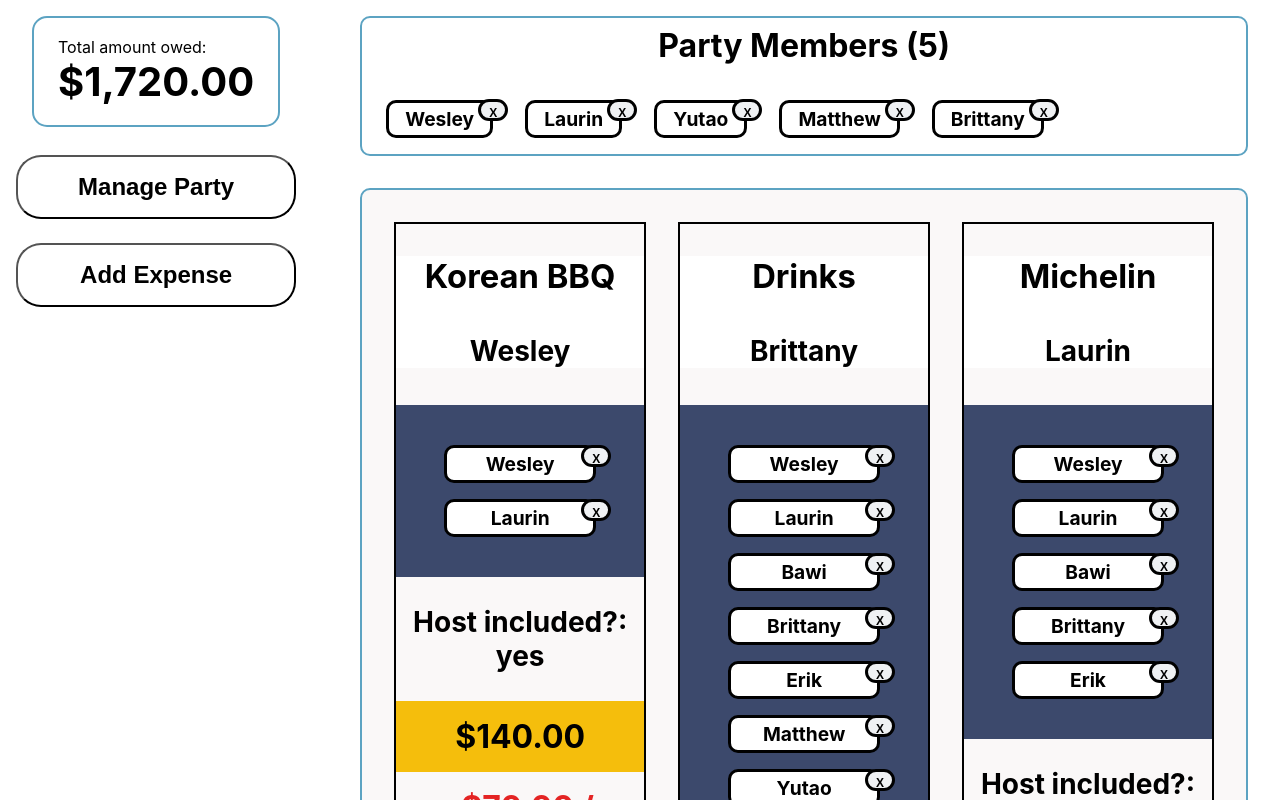
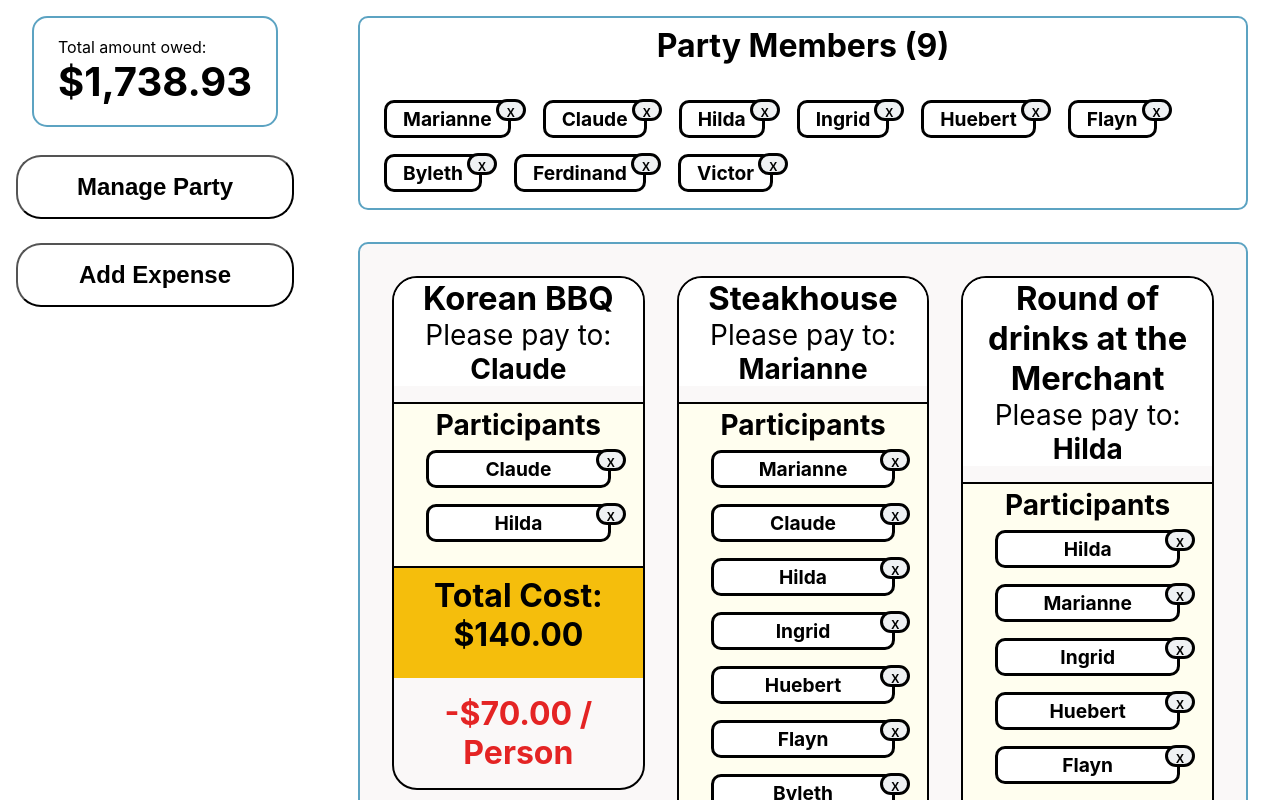
Before and after one commit to WesloTheWeb/SplitBillApp, a React (Create React App) app: page / in a window 1280 px wide. Shown: the top 800 px of the page. Built offline with nearby package versions, Linux system fonts and the light colour scheme.

Commit message:
Feat/add modal part two (#5)
- Activity Items now has a new design.
- Dummy data expanded upon.
- Wanted to create fallback point as I tinker with React Hook Forms more without losing style and updated components prior.

```diff
--- a/src/app/expenseSlice.js
+++ b/src/app/expenseSlice.js
@@ -4,24 +4,21 @@ const initialState = {
     expenses: [
         {
             expenseName: 'Korean BBQ',
-            personBeingPaid: 'Wesley',
-            costs: 140,
-            payers: ['Wesley', 'Laurin'],
-            hostAsParticipant: true,
+            personBeingPaid: 'Claude',
+            cost: 140,
+            payers: ['Claude', 'Hilda'],
         },
         {
-            expenseName: 'Drinks',
-            personBeingPaid: 'Brittany',
-            costs: 80,
-            payers: ['Wesley', 'Laurin', 'Bawi', 'Brittany', 'Erik', 'Matthew', 'Yutao', 'Raymond', 'Hien'],
-            hostAsParticipant: true,
+            expenseName: 'Steakhouse',
+            personBeingPaid: 'Marianne',
+            cost: 1500.43,
+            payers: ['Marianne', 'Claude', 'Hilda', 'Ingrid', 'Huebert', 'Flayn', 'Byleth', 'Ferdinand', 'Victor'],
         },
         {
-            expenseName: 'Michelin',
-            personBeingPaid: 'Laurin',
-            costs: 1500,
-            payers: ['Wesley', 'Laurin', 'Bawi', 'Brittany', 'Erik'],
-            hostAsParticipant: true,
+            expenseName: 'Round of drinks at the Merchant',
+            personBeingPaid: 'Hilda',
+            cost: 98.5,
+            payers: ['Hilda', 'Marianne', 'Ingrid', 'Huebert', 'Flayn'],
         },
     ]
 }
@@ -35,7 +32,7 @@ const expenseSlice = createSlice({
             state.expenses.push({
                 expenseName: action.payload,
                 personBeingPaid: action.payload,
-                costs: action.payload,
+                cost: action.payload,
                 payers: action.payload,
                 hostAsParticipant: action.payload,
             });
--- a/src/app/partySlice.js
+++ b/src/app/partySlice.js
@@ -1,7 +1,7 @@
 import { createSlice } from "@reduxjs/toolkit";
 
 const initialState = {
-    partyMembers: ['Wesley', 'Laurin', 'Yutao', 'Matthew', 'Brittany']
+    partyMembers: ['Marianne', 'Claude', 'Hilda', 'Ingrid', 'Huebert', 'Flayn', 'Byleth', 'Ferdinand', 'Victor']
 }
 
 const partySlice = createSlice({
--- a/src/containers/ActivityItem/ActivityItem.js
+++ b/src/containers/ActivityItem/ActivityItem.js
@@ -4,15 +4,16 @@ import classes from './ActivityItem.module.scss';
 
 const { activityContainer, headerRow, participantsRow, totalExpenseRow, dividedSumRow } = classes;
 
-const ActivityItem = ({ title, personPaid, participants, includeHost, cost }) => {
+const ActivityItem = ({ title, personPaid, participants, cost }) => {
 
     return (
         <div className={activityContainer}>
             <section className={headerRow}>
                 <h3>{title}</h3>
-                <h4>{personPaid}</h4>
+                <span>Please pay to: <b>{personPaid}</b></span>
             </section>
             <section className={participantsRow}>
+                <h4>Participants</h4>
                 {/* TODO: Should have its own state of participants separate from the party state */}
                 {participants?.map((person) => {
                     return (
@@ -22,9 +23,8 @@ const ActivityItem = ({ title, personPaid, participants, includeHost, cost }) =>
                     )
                 })}
             </section>
-            <p>Host included?: {includeHost ? 'yes' : 'no'} </p>
             <section className={totalExpenseRow}>
-                ${cost.toFixed(2)}
+                <span>Total Cost: ${cost.toFixed(2)}</span>
             </section>
             <section className={dividedSumRow}>
                 -${(cost / participants.length).toFixed(2)} / Person
--- a/src/containers/ActivityItem/ActivityItem.module.scss
+++ b/src/containers/ActivityItem/ActivityItem.module.scss
@@ -2,11 +2,22 @@
 
 .activityContainer {
     border: 2px solid #000;
+    border-radius: 25px;
     text-align: center;
     box-sizing: content-box;
     font-size: 1.75rem;
     font-weight: bold;
     overflow: hidden;
+
+    h3, h4 {
+        margin: 0;
+    }
+
+    span {
+        display: block;
+        font-weight: normal;
+        margin-bottom: 1rem;
+    }
 }
 
 .headerRow {
@@ -18,16 +29,23 @@
 }
 
 .participantsRow {
+    border-top: 2px solid #000;
+    border-bottom: 2px solid #000;
     display: flex;
     flex-direction: column;
-    background-color: $navyBlue;
-    padding: 2rem;
+    background-color: $participantsPool;
+    padding: 1rem;
+    padding-top: 0.25rem;
 }
 
 .totalExpenseRow {
     background-color: $gold;
-    padding: 1rem 0;
+    padding: .5rem 0;
     font-size: 2rem;
+
+    span {
+        font-weight: bold;
+    }
 }
 
 .dividedSumRow {
--- a/src/containers/ExpenseForm/ExpenseForm.js
+++ b/src/containers/ExpenseForm/ExpenseForm.js
@@ -1,12 +1,15 @@
 import React from 'react';
 import { useSelector, useDispatch } from 'react-redux';
-import { useForm, Controller } from "react-hook-form";
-// import ReactSelect from "react-select";
+import { useForm } from "react-hook-form";
 import { setExpenseBucket } from '../../app/expenseSlice';
 import Button from '../../components/Button/Button';
 import NameTag from '../../components/NameTag/NameTag';
 import Party from '../Party/Party';
 import classes from './ExpenseForm.module.scss';
+
+// TODO: Need a way to register an input of an array, pushing each person into it (Payers).
+// TODO: Might be better UX to do a search field to select people than dropdown. I.e type first few letters of available party
+// member and it will populate the field.
 
 const { buttonContainer, payersContainers } = classes;
 
@@ -16,31 +19,28 @@ const ExpenseForm = () => {
     const availablePartyMembers = useSelector((state) => state.party.partyMembers);
 
     const sanitizedArr = new Set(expenseData.payers);
-    const regEx = /\D/g;
-
-    // const newValues = availablePartyMembers.map((person) => { person });
-
 
     const { register, handleSubmit, reset, formState: { errors } } = useForm();
 
     const onSubmit = (data) => {
         dispatch(setExpenseBucket(data.expenses))
-        // reset({
-        //     expenseName: '',
-        //     personBeingPaid: '',
-        //     costs: '',
-        //     payers: [],
-        //     hostAsParticipant: true,
-        // }, {
-        //     keepErrors: true,
-        //     keepDirty: true,
-        // });
+        reset({
+            expenseName: '',
+            personBeingPaid: '',
+            costs: '',
+            payers: [],
+        }, {
+            keepErrors: true,
+            keepDirty: true,
+        });
     };
 
     return (
         <>
             <h2>Add Expense</h2>
-            <form>
+            <form
+                onSubmit={handleSubmit(onSubmit)}
+            >
                 <section className='formContainer'>
                     <div>
                         <label>Expense Name</label>
@@ -58,15 +58,12 @@ const ExpenseForm = () => {
                                 );
                             })}
                         </select>
-                        {/* <Controller
-                            as={ReactSelect}
-                            options={options}
-                            name="ReactSelect"
-                            isClearable
-                            control={control}
-                        /> */}
                         <label>Cost of expense</label>
-                        <input type="text" placeholder="$ total amount" />
+                        <input
+                            type="text"
+                            placeholder="$ total amount"
+                            {...register("cost", { required: "Cost cannot be blank." })}
+                        />
                     </div>
                     <div>
                         <label>Party Members</label>
@@ -74,6 +71,7 @@ const ExpenseForm = () => {
                     </div>
                 </section>
                 <section>
+                    {/* TODO:  Shared state of what participants will be. Drag and drop from party. */}
                     <h3>People who are paying:</h3>
                     <p>Drag the list from party to the field below or use the dropdown.</p>
                     <div className={payersContainers}>
@@ -84,20 +82,6 @@ const ExpenseForm = () => {
                         })}
                     </div>
                 </section>
-                <section className='grid-side-by-side'>
-                    <div>
-                        <select>
-                            <option value="none" defaultValue disabled hidden>Select a party member</option>
-                            {availablePartyMembers.map((person, id) => {
-                                return (
-                                    <option key={id}>{person}</option>
-                                );
-                            })}
-                        </select>
-                    </div>
-                </section>
-
-                {/* TODO:  Shared state of what participants will be. Drag and drop from party. */}
                 <section className={buttonContainer}>
                     <Button
                         Btntype='cancel'
--- a/src/containers/Expenses/Expenses.js
+++ b/src/containers/Expenses/Expenses.js
@@ -17,9 +17,8 @@ const Expenses = () => {
                         key={activity.expenseName}
                         title={activity.expenseName}
                         personPaid={activity.personBeingPaid}
-                        cost={activity.costs}
+                        cost={activity.cost}
                         participants={activity.payers}
-                        includeHost={activity.hostAsParticipant}
                     />
                 )
             })}
--- a/src/containers/Expenses/Expenses.module.scss
+++ b/src/containers/Expenses/Expenses.module.scss
@@ -5,6 +5,7 @@
     display: grid;
     grid-gap: 2rem;
     grid-template-columns: repeat(3, 1fr);
+    align-items: flex-start;
     background-color: $gridBackdrop;
     border: $borderOutline solid 2px;
     border-radius: 10px;
--- a/src/containers/TotalSum/TotalSum.js
+++ b/src/containers/TotalSum/TotalSum.js
@@ -9,7 +9,7 @@ const TotalSum = () => {
     const totalAmountOwed = useSelector((state) => (state.expense))
 
     const sum = Object.values(totalAmountOwed.expenses).reduce((acc, cV) => {
-        return acc + cV.costs;
+        return acc + cV.cost;
     }, 0);
 
     const sanitizeString = (str) => {
--- a/src/variables.scss
+++ b/src/variables.scss
@@ -8,6 +8,7 @@ $white: #fff;
 // Misc.
 $borderOutline: #5CA3C2;
 $gridBackdrop: #eae4e440;
+$participantsPool: #FFFEEF;
 
 // Button Colors
 $addColor: #006600;
```
